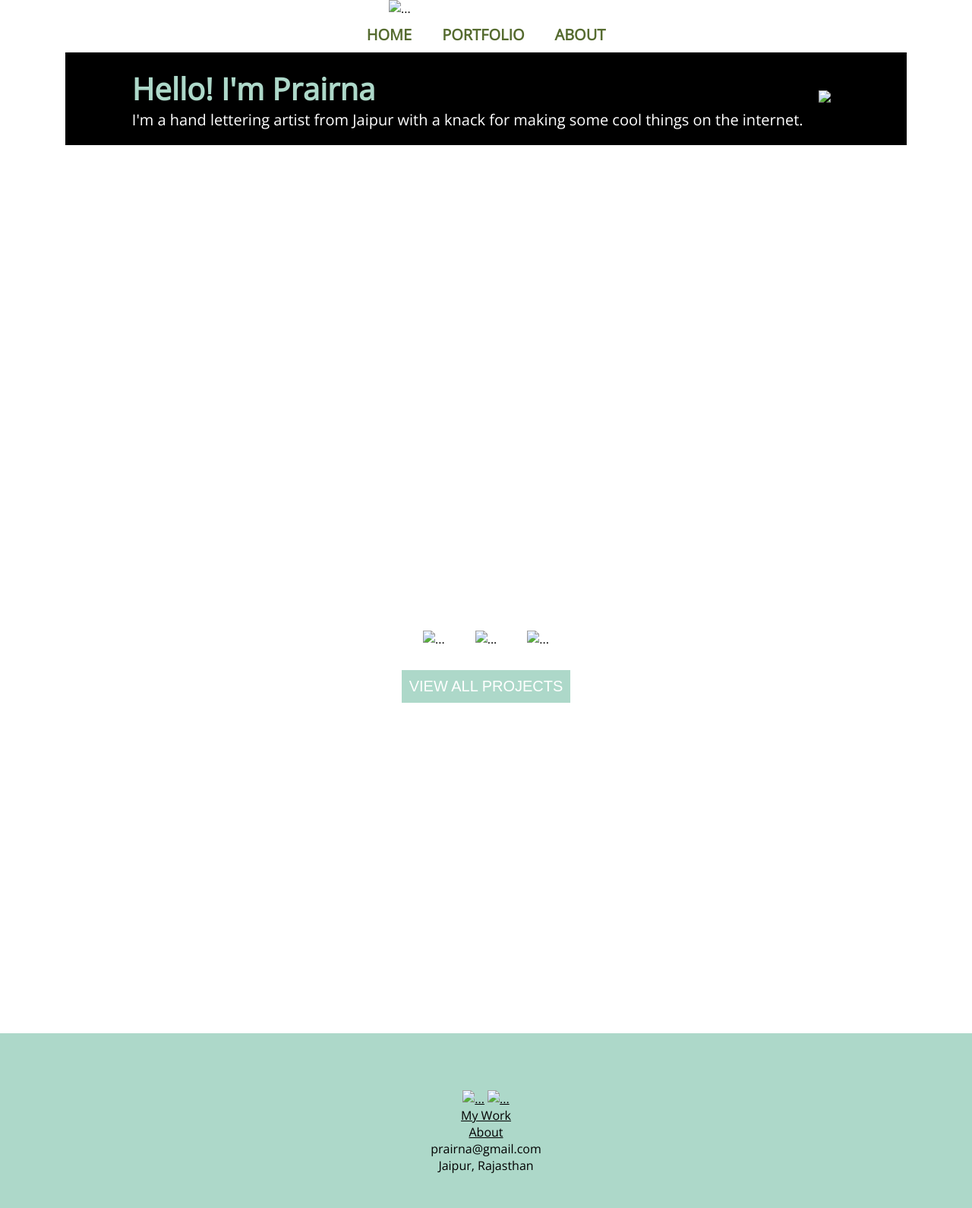
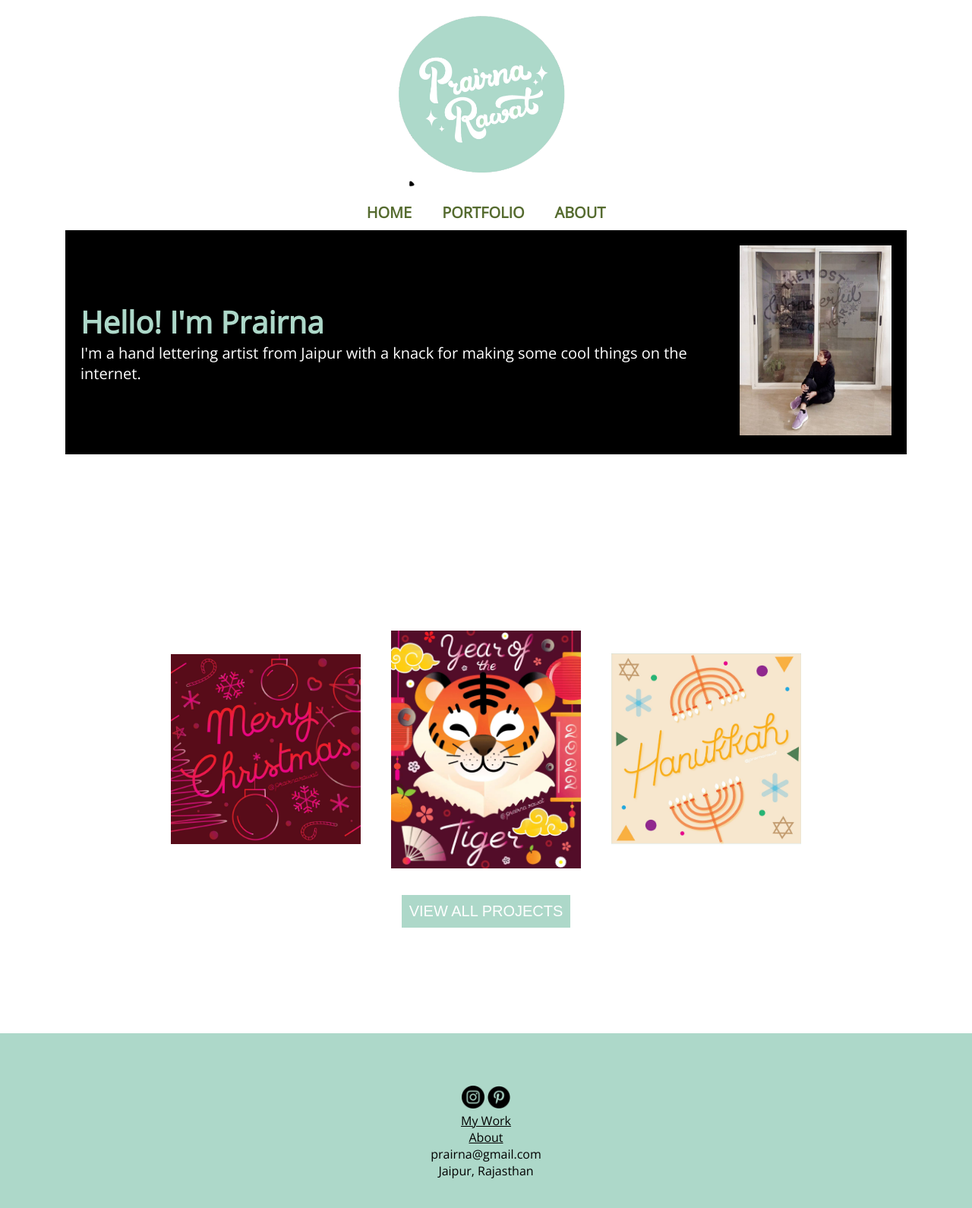
Before and after one commit to prairnarawat/portfolio, a plain HTML site: page index.html in a window 1280 px wide. Shown: the whole page at 76% size. Drawn offline with nearby package versions, Linux system fonts and the light colour scheme; files that its build step writes are made by us from their sources.

Commit message:
Update index.html

```diff
--- a/index.html
+++ b/index.html
@@ -5,13 +5,13 @@
     <meta http-equiv="X-UA-Compatible" content="IE=edge">
     <meta name="viewport" content="width=device-width, initial-scale=1.0">
     <title>Prairna Rawat | Hand Lettering</title>
-    <link rel="icon" type="image/x-icon" href="./img/logo.png">
-    <link rel="stylesheet" href="./css/style.css">
-    <link rel="stylesheet" href="./css/responsive.css">
+    <link rel="icon" type="image/x-icon" href="./logo.png">
+    <link rel="stylesheet" href="./style.css">
+    <link rel="stylesheet" href="./responsive.css">
 </head>
 <body>
     <section class="firstSection">
-        <img src="./img/logo.png" class="logo" alt="...">
+        <img src="./logo.png" class="logo" alt="...">
         <nav class="navbar">
             <ul class="nav-list">
                 <li><a href="./index.html">HOME</a></li>
@@ -25,7 +25,7 @@
                 <p>I'm a hand lettering artist from Jaipur with a knack for making some cool things on the internet.</p>
             </div>
             <div class="right">
-                <img src="./img/profile.jpg" alt="...">
+                <img src="./profile.jpg" alt="...">
             </div>
         </div>
     </section>
@@ -33,13 +33,13 @@
     <section class="secondSection">
         <div class="work">
             <div class="work-item">
-                <img src="./img/work1.jpeg" alt="...">
+                <img src="./work1.jpeg" alt="...">
             </div>
             <div class="work-item">
-                <img src="./img/work3.jpeg" alt="...">
+                <img src="./work3.jpeg" alt="...">
             </div>
             <div class="work-item">
-                <img src="./img/work2.jpeg" alt="...">
+                <img src="./work2.jpeg" alt="...">
             </div>
         </div>
         <button><a href="./portfolio.html">VIEW ALL PROJECTS</a></button>
@@ -47,8 +47,8 @@
 
     <footer class="footer">
         <div class="social">
-            <a href="https://www.instagram.com/prairnarawat/" target="_blank"><img src="./img/instagram.png" alt="..."></a>
-            <a href="https://in.pinterest.com/prairnarawat/" target="_blank"><img src="./img/pinterest.png" alt="..."></a>
+            <a href="https://www.instagram.com/prairnarawat/" target="_blank"><img src="./instagram.png" alt="..."></a>
+            <a href="https://in.pinterest.com/prairnarawat/" target="_blank"><img src="./pinterest.png" alt="..."></a>
         </div>
         <a href="./portfolio.html">My Work</a>
         <a href="./about.html">About</a>
```
